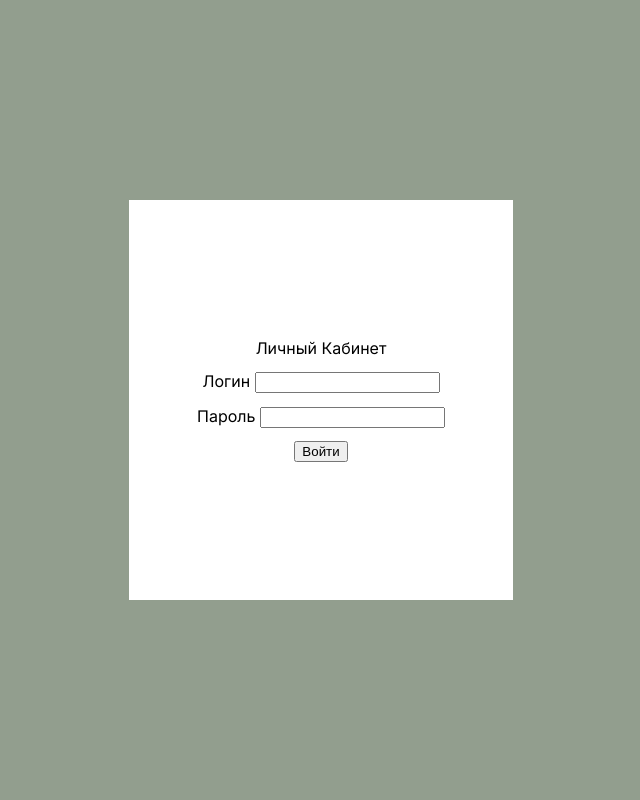
After one commit to Lymka/Projects, a Flask app: page /login in a window 1280 px wide. The commit adds this page. Shown: the whole page, without its empty margins (319-959 px from the left). Run offline with Flask 3, Linux system fonts and the light colour scheme; some libraries are stand-ins or nearby versions.

Commit message:
личный кабинет

```diff
--- a/app.py
+++ b/app.py
@@ -1,5 +1,6 @@
-from flask import Flask, render_template, request, jsonify
+from flask import Flask, render_template, request, jsonify, redirect, url_for
 import psycopg2
+import bcrypt
 
 app = Flask(__name__)
 
@@ -281,6 +282,71 @@ def delete_product(product_id):
     except psycopg2.Error as e:
         print(f"Ошибка при удалении товара: {e}")
 
+
+def hash_password(password):
+    salt = bcrypt.gensalt()
+    hashed_password = bcrypt.hashpw(password.encode('utf-8'), salt)
+    return hashed_password.decode('utf-8')
+
+# Функция для проверки пароля
+def check_password(hashed_password, user_password):
+    return bcrypt.checkpw(user_password.encode('utf-8'), hashed_password.encode('utf-8'))
+
+
+def create_user(username, password):
+    try:
+        connection = psycopg2.connect(
+            host=db_config['host'],
+            database=db_config['database'],
+            user=db_config['user'],
+            password=db_config['password']
+        )
+        connection.autocommit = True
+        cursor = connection.cursor()
+
+        # Вставка нового пользователя в таблицу "users"
+        cursor.execute('''
+            INSERT INTO users (login, password)
+            VALUES (%s, %s)
+        ''', (username, password))
+
+        cursor.close()
+        connection.close()
+
+        print("Пользователь успешно создан.")
+        return True  # Возвращаем True при успешном создании пользователя
+    except psycopg2.Error as e:
+        print(f"Ошибка при создании пользователя: {e}")
+        return False  # Возвращаем False при возникновении ошибки
+
+
+def get_hashed_password(login):
+    try:
+        connection = psycopg2.connect(
+            host=db_config['host'],
+            database=db_config['database'],
+            user=db_config['user'],
+            password=db_config['password']
+        )
+        connection.autocommit = True
+        cursor = connection.cursor()
+
+        # Получение хэшированного пароля пользователя по его имени
+        cursor.execute('''
+            SELECT password FROM users
+            WHERE login = %s
+        ''', (login,))
+        password = cursor.fetchone()
+
+        cursor.close()
+        connection.close()
+
+        return password[0] if password else None
+    except psycopg2.Error as e:
+        print(f"Ошибка при получении пароля пользователя: {e}")
+        return None
+
+
 @app.route('/category/<int:category_id>')
 def show_category(category_id):
     category_data = read_category_by_id(category_id)
@@ -371,5 +437,43 @@ def index():
     return render_template('index.html', categories=categories)
 
 
+@app.route('/register', methods=['GET', 'POST'])
+def register():
+    if request.method == 'POST':
+        username = request.form.get('username')
+        password = request.form.get('password')
+
+        # Хэшируем пароль перед сохранением в базе данных
+        hashed_password = hash_password(password)
+
+        # Сохраняем имя пользователя и хэшированный пароль в базе данных (выполняете это с помощью вашей функции create_user)
+        create_user(username, hashed_password)
+
+        return redirect(url_for('login'))
+    else:
+        return render_template('register.html')
+
+
+@app.route('/login', methods=['GET', 'POST'])
+def login():
+    if request.method == 'POST':
+        username = request.form.get('username')
+        password = request.form.get('password')
+
+        # Получаем хэшированный пароль из базы данных (выполняете это с помощью вашей функции read_user)
+        hashed_password = get_hashed_password(username)
+
+        if hashed_password and check_password(hashed_password, password):
+            # Успешный вход
+            return redirect(url_for('admin'))
+        else:
+            # Неуспешный вход - выводим сообщение об ошибке на странице входа
+            error_message = 'Неверные учетные данные. Пожалуйста, попробуйте снова.'
+            return render_template('login.html', error=error_message)
+    else:
+        # Если метод запроса GET - просто отображаем страницу входа
+        return render_template('login.html')
+
+
 if __name__ == "__main__":
     app.run()
--- a/static/style/style.css
+++ b/static/style/style.css
@@ -260,3 +260,25 @@ html, body {
   height: 30vh;
   background: #091D03;
 }
+
+
+/* login page */
+
+.back {
+  display: flex;
+  justify-content: center;
+  align-items: center;
+  height: 100vh;
+  background-color: #929e8e;
+}
+
+.login-form {
+  display: flex;
+  flex-direction: column;
+  justify-content: center;
+  align-items: center;
+  height: 50vh;
+  width: 30vw;
+  background-color: #ffffff;
+  gap: 1vw;
+}
--- /dev/null
+++ b/templates/login.html
@@ -0,0 +1,28 @@
+<!DOCTYPE html>
+<html lang="en">
+<head>
+    <meta charset="UTF-8">
+    <meta name="viewport" content="width=device-width, initial-scale=1.0">
+    <link href="https://fonts.googleapis.com/css2?family=Inter:wght@400;500;600&display=swap" rel="stylesheet">
+    <link rel="stylesheet" href="https://cdn.jsdelivr.net/npm/@splidejs/splide@4.1.4/dist/css/splide.min.css">
+    <title>ПрофиМастер</title>
+    <link rel="shortcut icon" href="static\image\main-page\logo-profi-master-green.svg">
+    <link rel="stylesheet" href="static\style\style.css"/>
+</head>
+<body>
+    <div class="back">
+        <form class="login-form">
+            <div class="text">Личный Кабинет</div>
+            <div class="form-group">
+                <label for="login" class="label-form">Логин</label>
+                <input type="text" class="input-form" id="login" name="login" required><br>
+            </div>
+            <div class="form-group">
+                <label for="password" class="label-form">Пароль</label>
+                <input type="text" class="input-form" id="password" name="password" required><br>
+            </div>
+            <input type="submit" class="button-form" value="Войти">
+        </form>
+    </div>
+</body>
+</html>
```
Also changed, not shown: database.py (+9 -0 lines), templates/register.html (added, +28 -0 lines).
